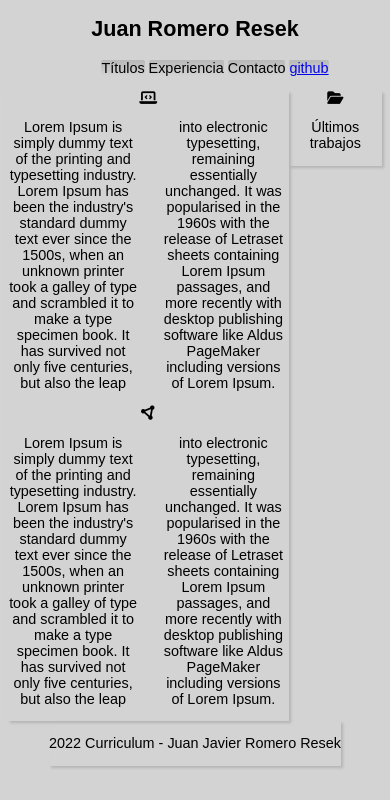
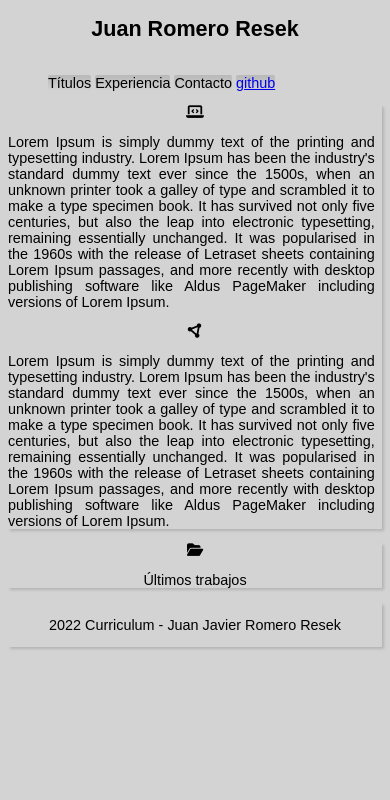
Before and after one commit to juangit1/cv, a plain HTML site: page index.html in a window 390 px wide. Shown: the part 44-844 px from the top of the page. Drawn offline with Linux system fonts and the light colour scheme.

Commit message:
Update style.css

```diff
--- a/style.css
+++ b/style.css
@@ -3,6 +3,9 @@ body {
     font-size: 0.9em;
     background-color: lightgray;
     text-align: center
+}
+nav {
+    display: flex;
 }
 
 h1 {
@@ -40,7 +43,9 @@ section {
 
 section p {
     column-count: 2;
-    column-gap: 20px;
+    column-gap: 1em;
+    text-align: justify;
+    margin-right: 0.5em;
 }
 
 aside {
@@ -51,7 +56,8 @@ aside {
 }
 
 footer {
-    display: inline-block;
+    float:left;
+    width:100%;
     box-shadow: rgba(0, 0, 0, 0.15) 1.95px 1.95px 2.6px;
 }
 
@@ -62,3 +68,18 @@ background: -webkit-linear-gradient(top,  rgba(170,170,170,0.65) 0%,rgba(170,170
 background: linear-gradient(to bottom,  rgba(170,170,170,0.65) 0%,rgba(170,170,170,0.62) 5%,rgba(0,0,0,0) 100%); /* W3C, IE10+, FF16+, Chrome26+, Opera12+, Safari7+ */
 filter: progid:DXImageTransform.Microsoft.gradient( startColorstr='#a6aaaaaa', endColorstr='#00000000',GradientType=0 ); /* IE6-9 */
 }
+
+/* pantalla maximo 800px */
+@media screen and (max-width:800px) {
+    aside,section {
+      float:none;
+      width:100%;
+      font-size:1em;
+    }
+}
+/* pantalla maximo 400px */
+@media screen and (max-width:400px) {
+    section p {
+        column-count: 1;
+    }
+}
```
